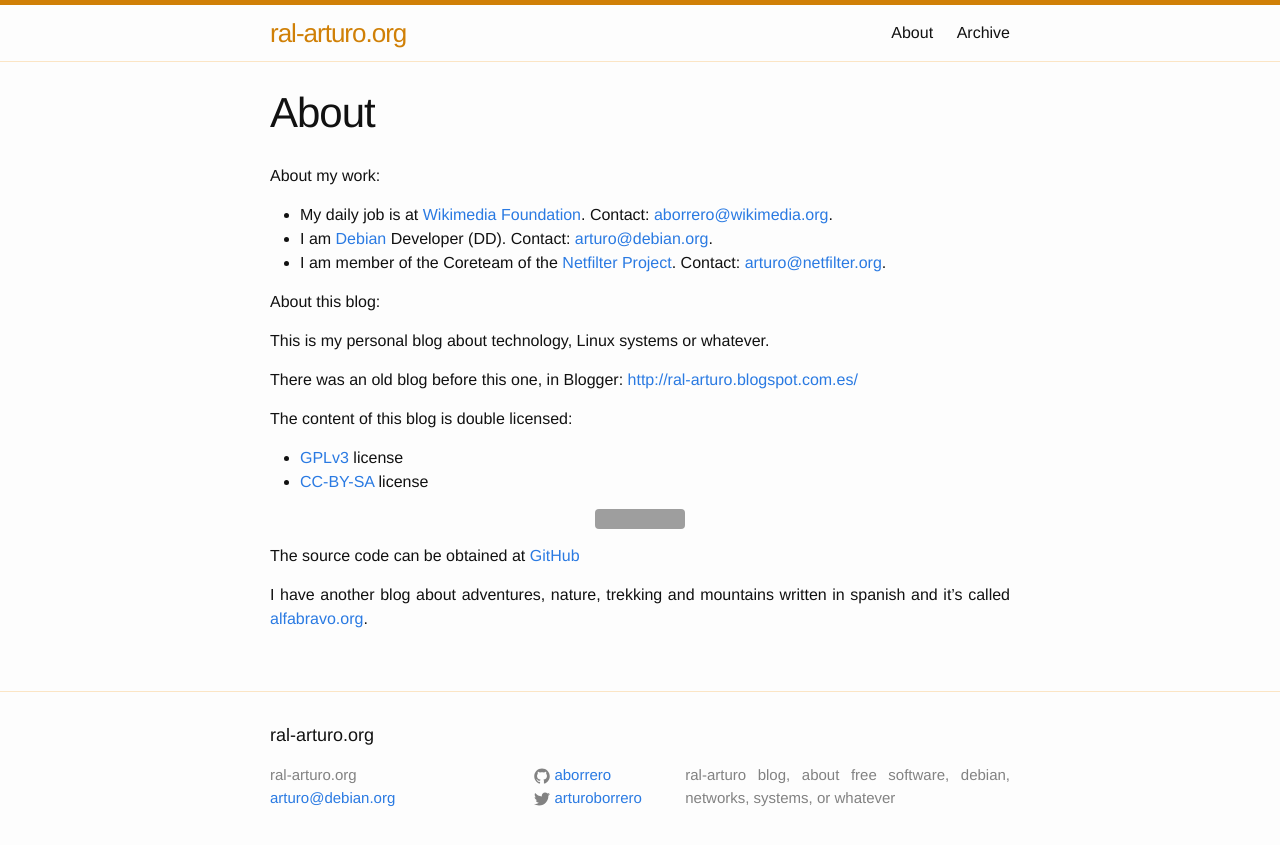
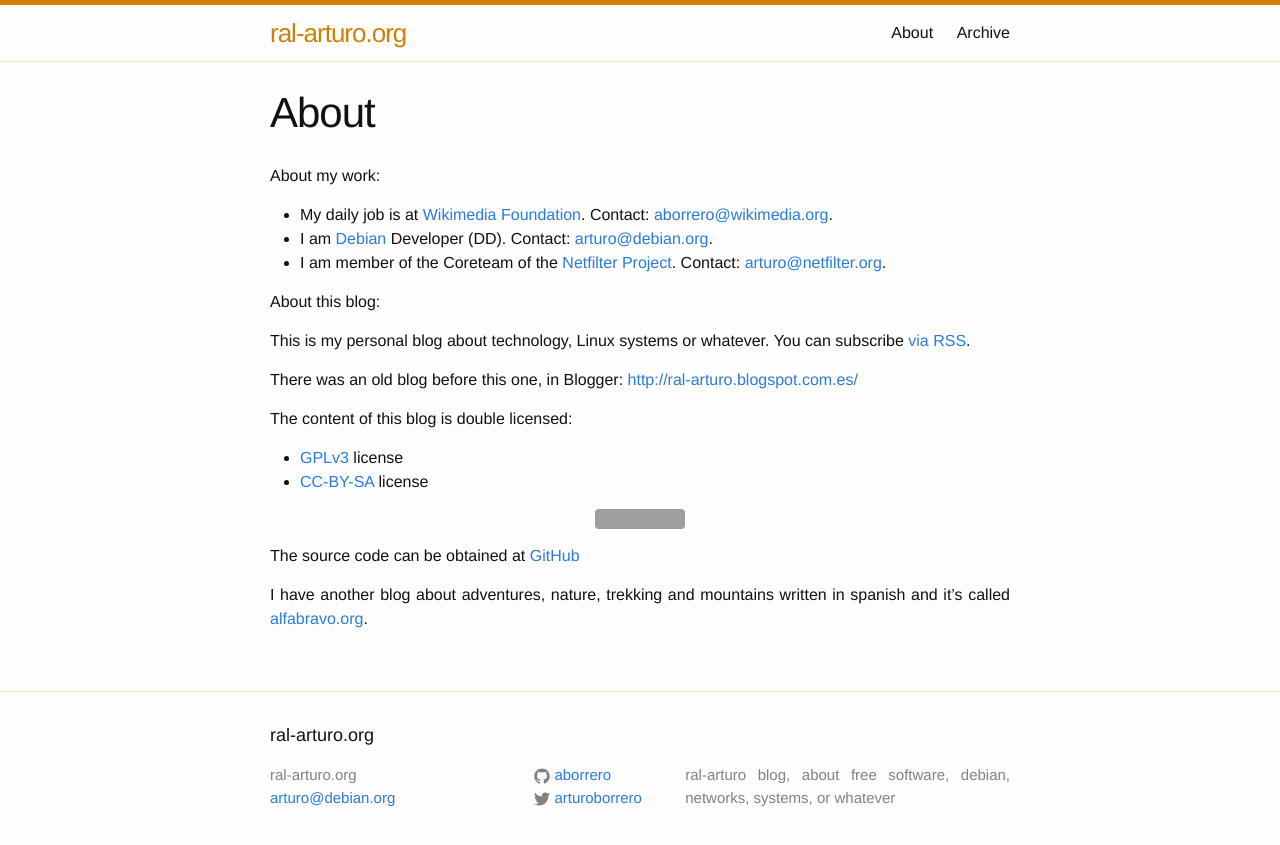
Before and after one commit to aborrero/ral-arturo.org, a Jekyll site: the page built from about.md, in a window 1280 px wide. Shown: the top 845 px of the page. Built offline with Jekyll 4.4.1, drawn with Linux system fonts in a browser that asks for light colours; grey boxes are pictures that could not be loaded.

Commit message:
about.md: add another RSS link
Make the RSS link more visible.

Signed-off-by: Arturo Borrero Gonzalez <arturo@debian.org>

```diff
--- a/about.md
+++ b/about.md
@@ -16,6 +16,8 @@
 About this blog:
 
 This is my personal blog about technology, Linux systems or whatever.
+You can subscribe <a href="{{ "/feed.xml" | prepend: site.baseurl }}">via RSS</a>.
+
 
 There was an old blog before this one, in Blogger:
  [http://ral-arturo.blogspot.com.es/][ral-arturo-blogger]
```
